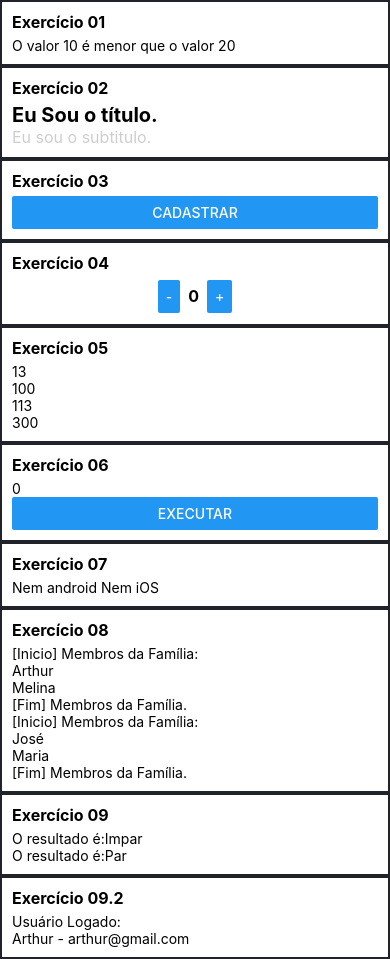
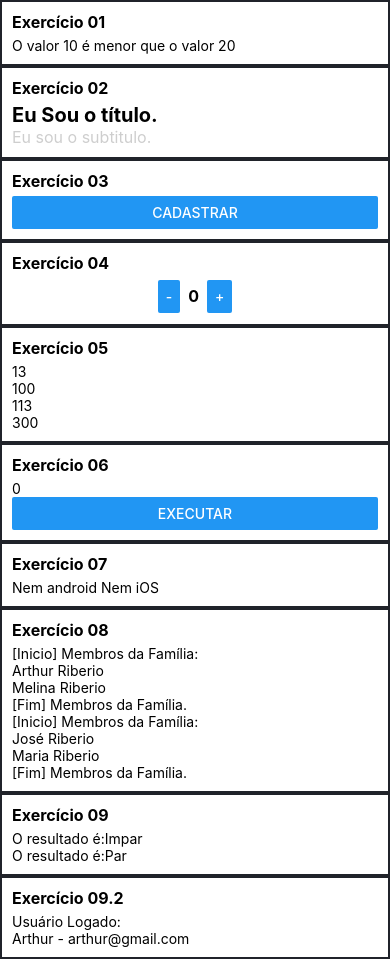
Before and after one commit to arthurpsribeiro/react-native, a React Native app in the folder primeiro/: screen / in a window 390 px wide. Built offline with nearby package versions, Linux system fonts and the light colour scheme.

Commit message:
ajuste exercicios de revisao

```diff
--- a/primeiro/App.js
+++ b/primeiro/App.js
@@ -54,12 +54,12 @@ export default () => {
 			<View style={styles.container}>
 				<Text style={styles.titulo}>Exercício 08</Text>
 				<Familia>
-					<Membro nome="Arthur" sobrenom="Riberio" />
-					<Membro nome="Melina" sobrenom="Riberio" />
+					<Membro nome="Arthur " sobrenome="Riberio" />
+					<Membro nome="Melina " sobrenome="Riberio" />
 				</Familia>
 				<Familia>
-					<Membro nome="José" sobrenom="Riberio" />
-					<Membro nome="Maria" sobrenom="Riberio" />
+					<Membro nome="José " sobrenome="Riberio" />
+					<Membro nome="Maria " sobrenome="Riberio" />
 				</Familia>
 			</View>
 			<View style={styles.container}>
```
